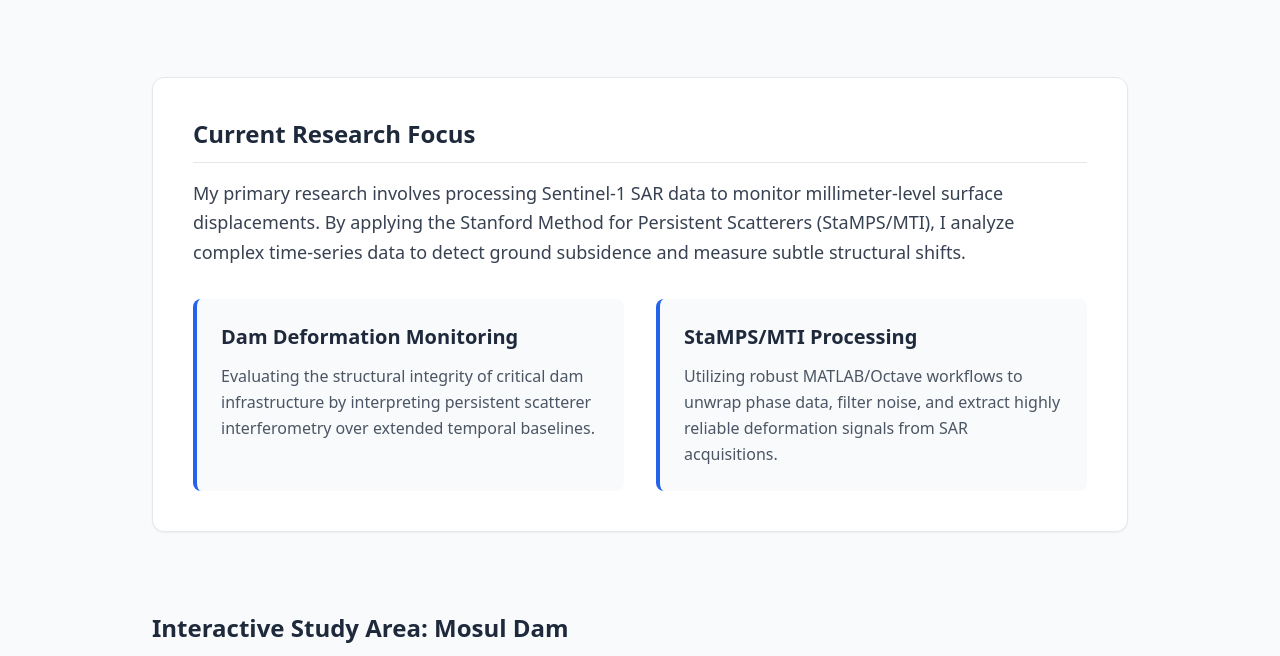
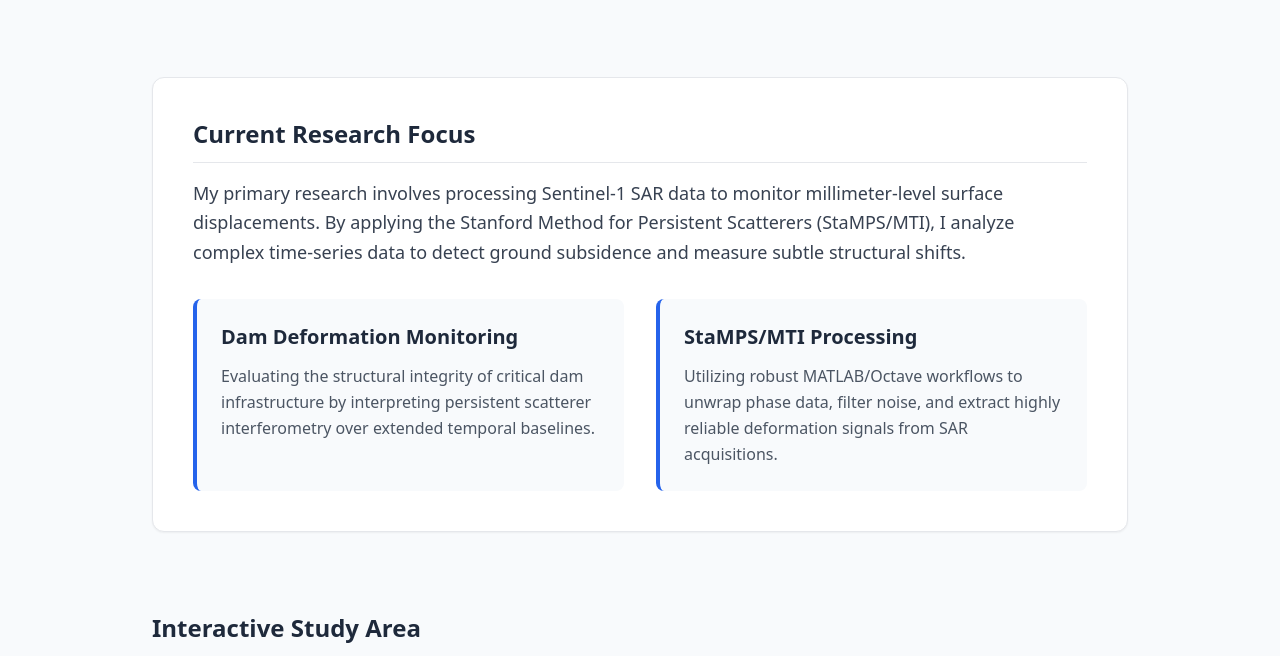
Before and after one commit to nwankwojonathan/geo-software-design, a plain HTML site: page index.html in a window 1280 px wide. Shown: the part 275-931 px from the top of the page. Drawn offline with nearby package versions, Linux system fonts and the light colour scheme; grey boxes are pictures that could not be loaded.

Commit message:
edit study area naming

```diff
--- a/index.html
+++ b/index.html
@@ -116,7 +116,7 @@
 
       <section id="interactive-map" class="mb-20">
         <h3 class="text-2xl font-bold text-slate-800 mb-4">
-          Interactive Study Area: Mosul Dam
+          Interactive Study Area
         </h3>
         <p class="text-gray-600 mb-6">
           Below is a high-density, interactive simulation of Persistent
```
